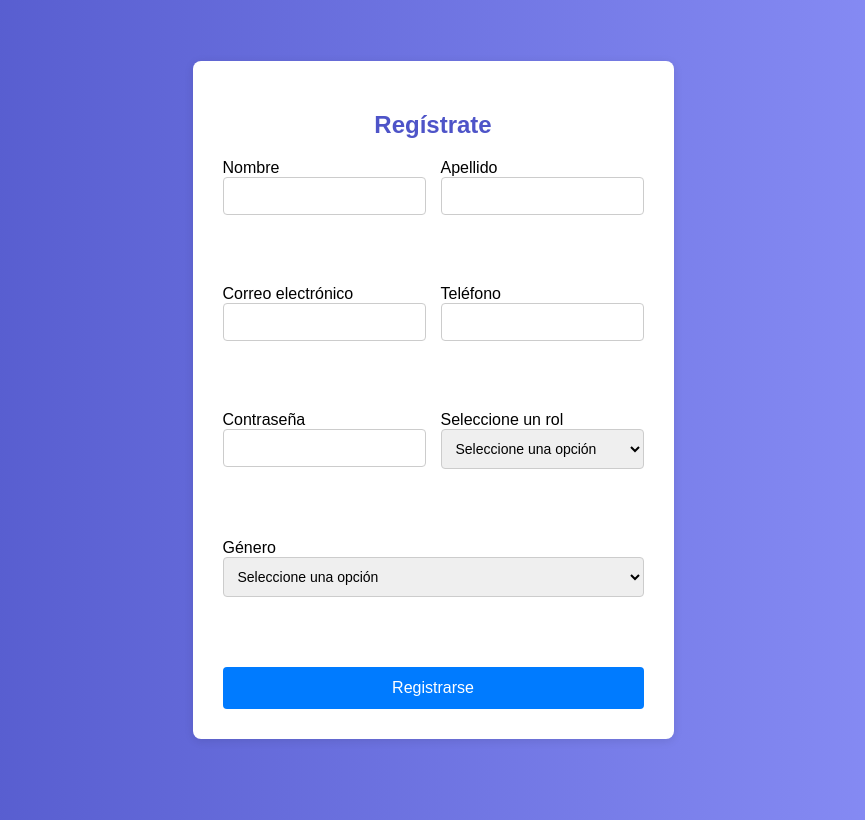
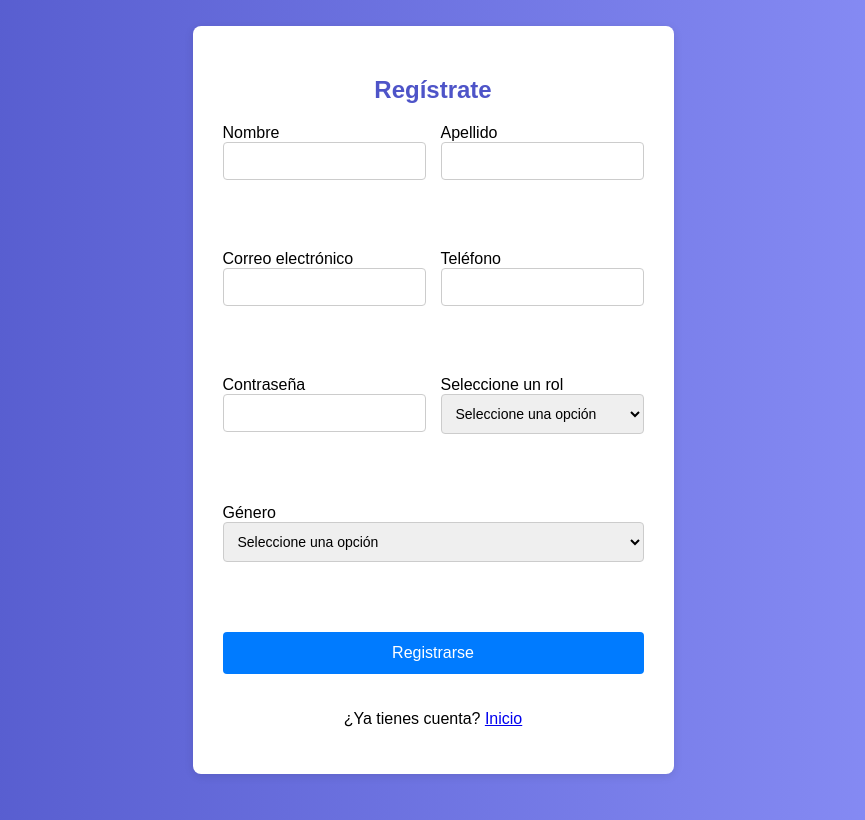
Before and after one commit to Droid636/room2, a Next.js app: page /register in a window 1280 px wide. Shown: the whole page, without its empty margins (207-1072 px from the left). Built offline with nearby package versions, Linux system fonts and the light colour scheme.

Commit message:
register

```diff
--- a/app/register/page.jsx
+++ b/app/register/page.jsx
@@ -59,6 +59,9 @@ function use() {
           </div>
 
           <button type="submit" className="register-button">Registrarse</button>
+          <p className="inic-hom">
+          ¿Ya tienes cuenta? <a href="/"> Inicio</a>
+        </p>
         </form>
       </div>
     </div>
--- a/app/register/register.css
+++ b/app/register/register.css
@@ -103,3 +103,6 @@
     padding: 10px; /* Ajustar padding para dispositivos muy pequeños */
   }
 }
+.inic-hom {
+  text-align: center;
+}
```
